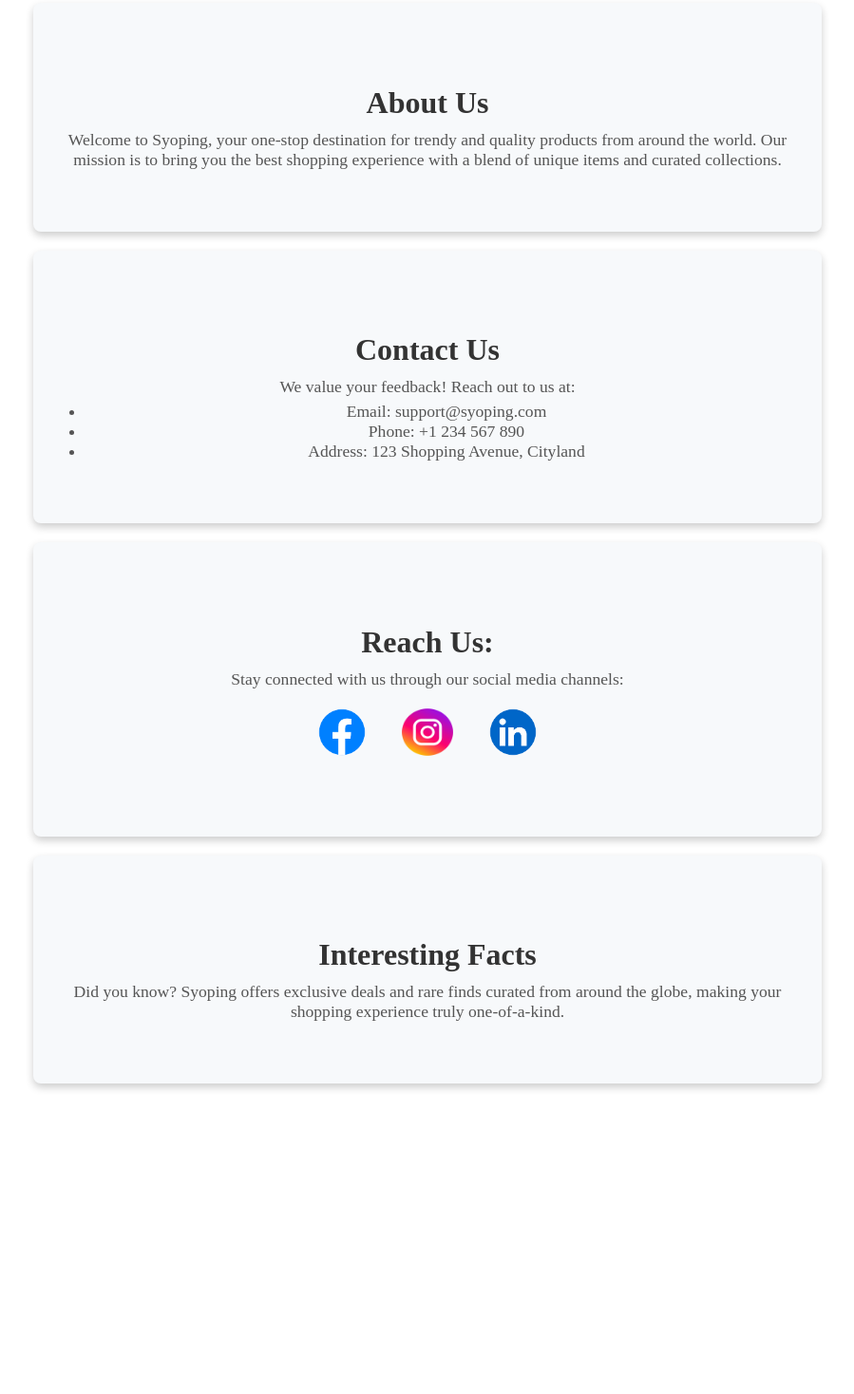
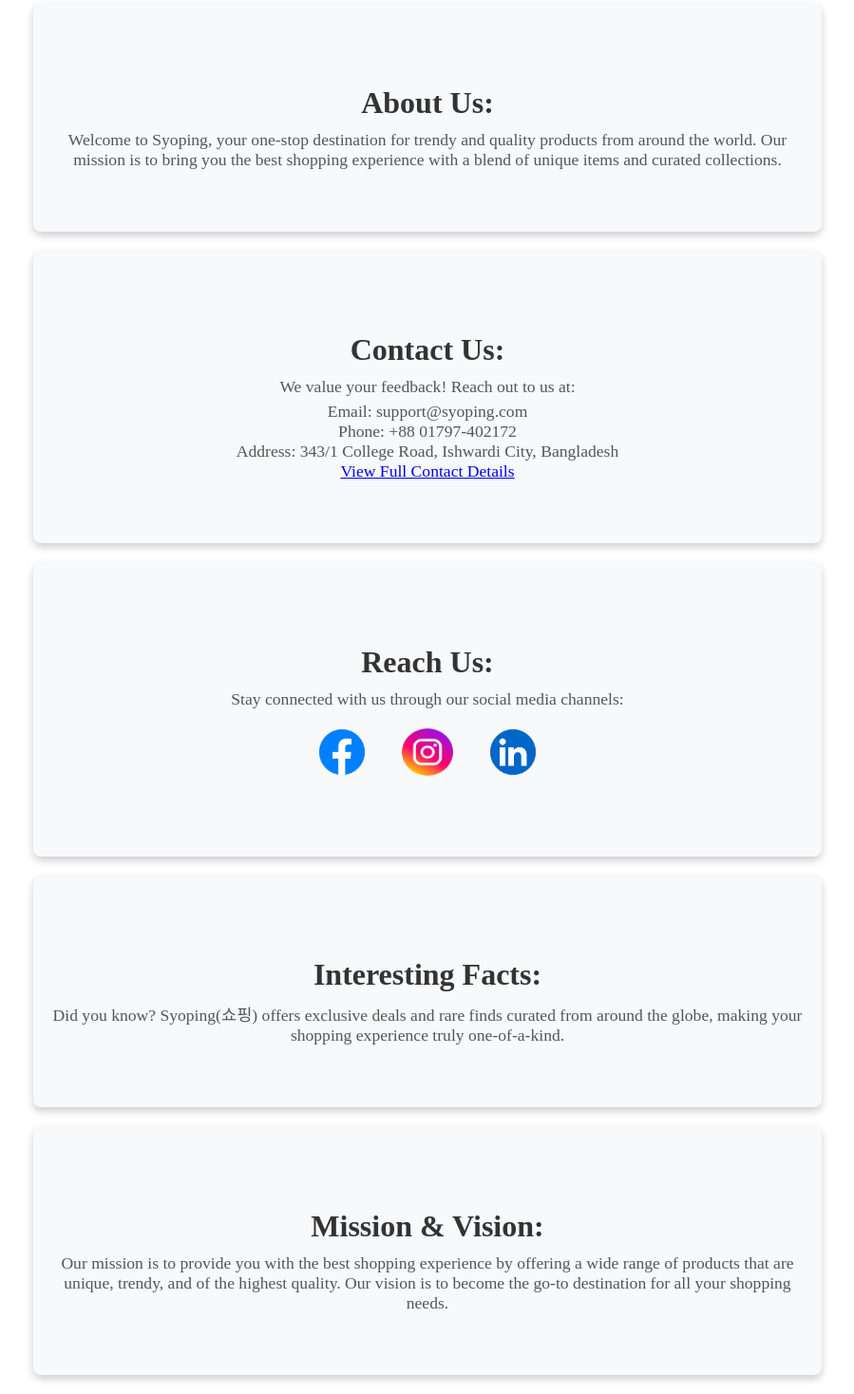
Before and after one commit to Mohammad-Shakib-2004/Syoping---Homepage, a website: page index.html in a window 1280 px wide. Shown: the part 825-2293 px from the top of the page at 95% size, without its empty margins (190-1089 px from the left). Before the commit the page ends 1986 px from the top, so only its background shows below. Drawn offline with Linux system fonts and the light colour scheme.

Commit message:
index.html

```diff
--- a/index.html
+++ b/index.html
@@ -58,21 +58,28 @@
     </div>
 </nav>
 
-<!-- Main Sections -->
+
+
+
+
 <section>
-    <h2>About Us</h2>
+    <h2>About Us:</h2>
     <p>Welcome to Syoping, your one-stop destination for trendy and quality products from around the world. Our mission is to bring you the best shopping experience with a blend of unique items and curated collections.</p>
 </section>
 
+
+
 <section>
-    <h2>Contact Us</h2>
+    <h2>Contact Us:</h2>
     <p>We value your feedback! Reach out to us at:</p>
-    <ul>
-        <li>Email: support@syoping.com</li>
-        <li>Phone: +1 234 567 890</li>
-        <li>Address: 123 Shopping Avenue, Cityland</li>
-    </ul>
+    <p>
+        Email: support@syoping.com<br>
+        Phone: +88 01797-402172<br>
+        Address: 343/1 College Road, Ishwardi City, Bangladesh<br>
+        <a href="https://mohammad-shakib-2004.github.io/Syoping--Contact-Us/" target="_blank" rel="noopener noreferrer">View Full Contact Details</a>
+    </p>
 </section>
+
 
 
 
@@ -81,7 +88,9 @@
     <p>Stay connected with us through our social media channels:</p>
     <ul class="social-media">
         <li><a href="#"><img src="photos/fb.webp" alt="Facebook" width="80" height="80"></a></li>
+
         <li><a href="#"><img src="photos/insta.webp" alt="Instagram" width="80" height="80"></a></li>
+
         <li><a href="#"><img src="photos/linkedin.webp" alt="LinkedIn" width="80" height="80"></a></li>
     </ul>
 </section>
@@ -91,11 +100,22 @@
 
 
 <section>
-    <h2>Interesting Facts</h2>
-    <p>Did you know? Syoping offers exclusive deals and rare finds curated from around the globe, making your shopping experience truly one-of-a-kind.</p>
+    <h2>Interesting Facts:</h2>
+    <p>Did you know? Syoping(쇼핑) offers exclusive deals and rare finds curated from around the globe, making your shopping experience truly one-of-a-kind.</p>
 </section>
 
-<!-- Footer -->
+
+
+
+<section>
+    <h2>Mission & Vision:</h2>
+    <p>Our mission is to provide you with the best shopping experience by offering a wide range of products that are unique, trendy, and of the highest quality.
+        Our vision is to become the go-to destination for all your shopping needs.</p>
+</section>
+
+
+
+
 <footer>
     <p>&copy; 2024 Syoping(쇼핑). All rights reserved.</p>
 </footer>
```
